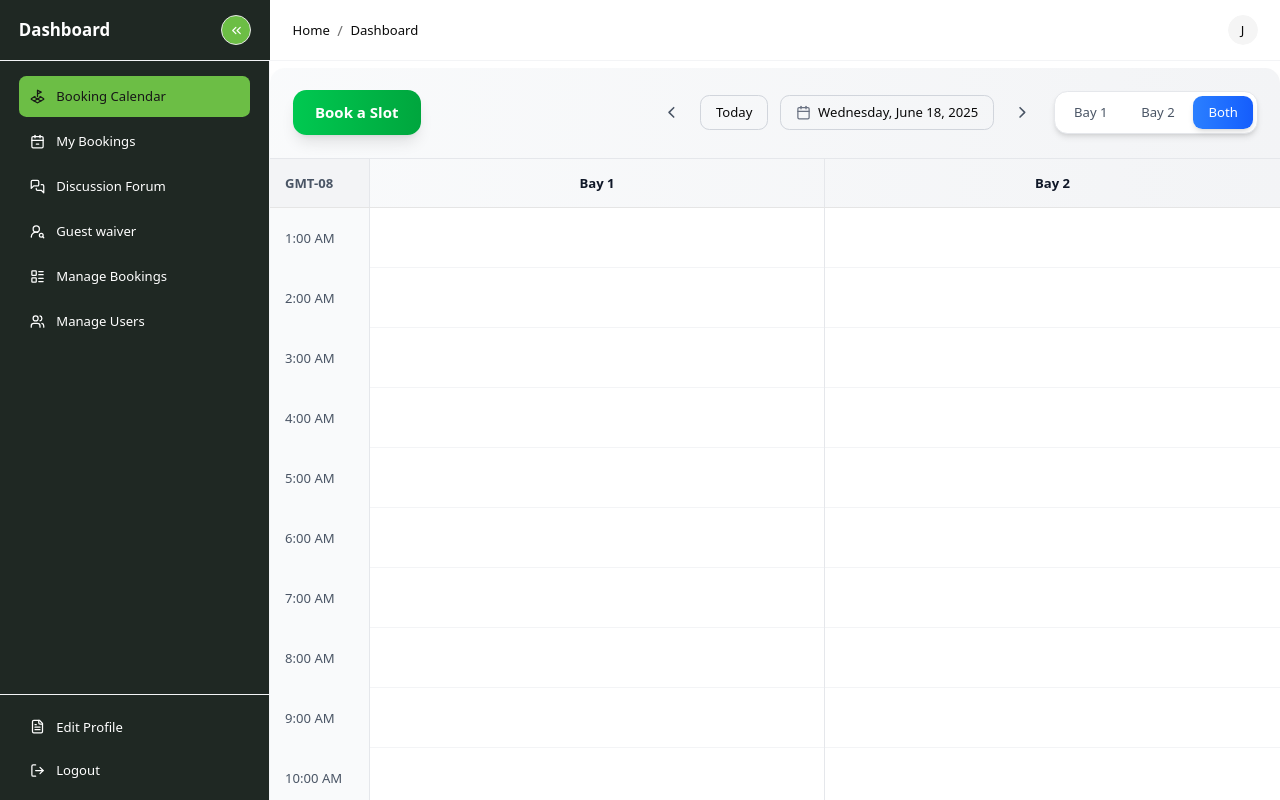
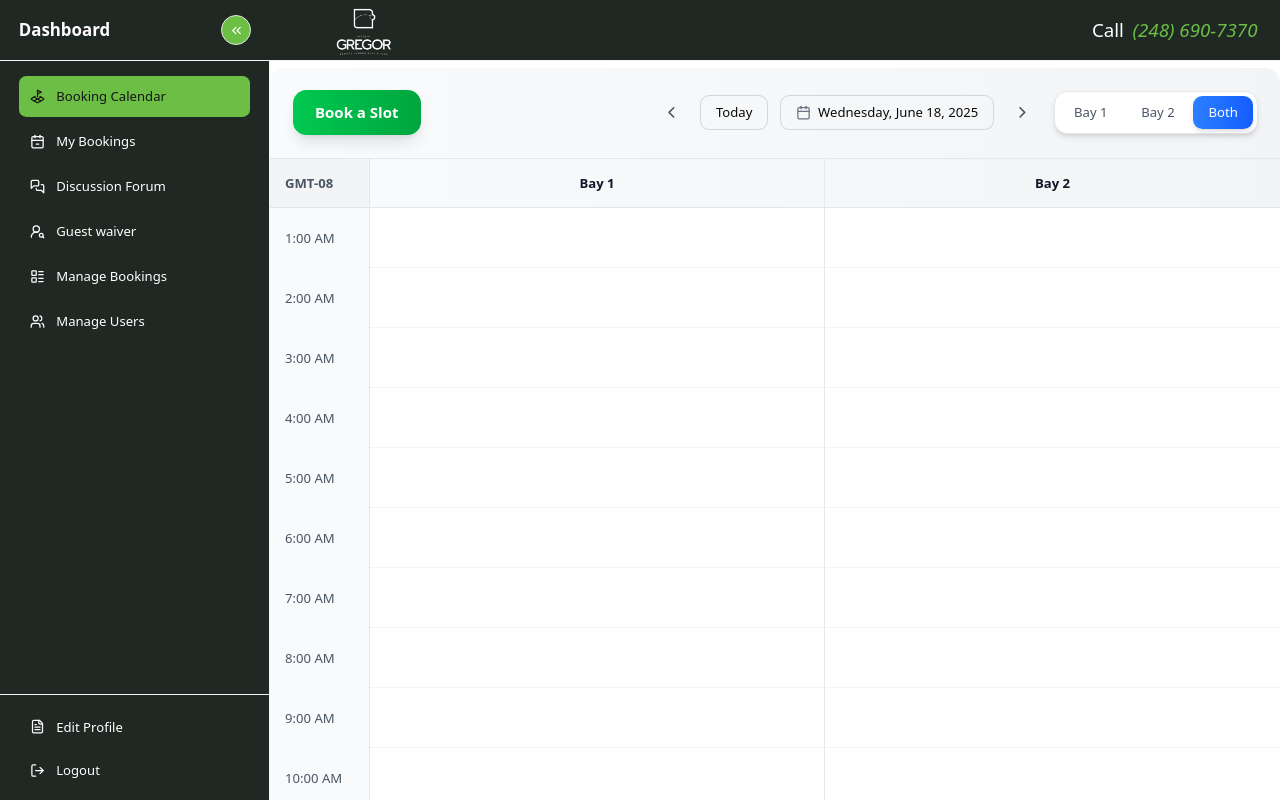
Before and after one commit to smfahim25/golf-management, a Next.js app: page /dashboard in a window 1280 px wide. Built offline with nearby package versions, Linux system fonts and the light colour scheme.

Commit message:
style: standardize quotes and improve formatting in TopNav component

```diff
--- a/src/app/(dashboard-layout)/dashboard/components/top-nav.jsx
+++ b/src/app/(dashboard-layout)/dashboard/components/top-nav.jsx
@@ -1,8 +1,8 @@
-"use client";
+'use client';
 // import { ThemeToggle } from "./theme-toggle"
 // import { Notifications } from "./notifications"
-import Link from "next/link";
-import { usePathname } from "next/navigation";
+import Link from 'next/link';
+import { usePathname } from 'next/navigation';
 // import { useSettings } from "@/contexts/settings-context"
 import {
   DropdownMenu,
@@ -11,18 +11,20 @@ import {
   DropdownMenuLabel,
   DropdownMenuSeparator,
   DropdownMenuTrigger,
-} from "@/components/ui/dropdown-menu";
-import { Avatar, AvatarFallback, AvatarImage } from "@/components/ui/avatar";
-import { Button } from "@/components/ui/button";
-import React from "react";
-import { LogOut, Settings, UserRound } from "lucide-react";
+} from '@/components/ui/dropdown-menu';
+import { Avatar, AvatarFallback, AvatarImage } from '@/components/ui/avatar';
+import { Button } from '@/components/ui/button';
+import React from 'react';
+import { LogOut, Settings, UserRound } from 'lucide-react';
 // import { useDispatch, useSelector } from 'react-redux';
 // import { logout } from '@/store/slices/authSlice';
 // import useAdmin from '@/hooks/useAdmin';
+import logo from '@/assets/full_logo_white.webp';
+import Image from 'next/image';
 
 export function TopNav() {
   const pathname = usePathname();
-  const pathSegments = pathname.split("/").filter(Boolean);
+  const pathSegments = pathname.split('/').filter(Boolean);
 
   // const user = useSelector((state) => state?.auth?.user);
   // const dispatch = useDispatch();
@@ -32,18 +34,18 @@ export function TopNav() {
   // };
 
   const user = {
-    name: "John Doe",
-    username: "johndoe",
-    email: "john@gmail.com",
+    name: 'John Doe',
+    username: 'johndoe',
+    email: 'john@gmail.com',
   };
   // const { isAdmin, isAdminLoading } = useAdmin();
   const isAdmin = false;
   const isAdminLoading = false;
   return (
-    <header className="sticky top-0 z-40 border-b border-gray-100 custom-shadow bg-background">
-      <div className="mx-auto max-w-[1440px] px-6 flex h-16 items-center w-full justify-between">
-        <div className="hidden md:block">
-          <nav className="flex items-center space-x-2">
+    <header className='sticky top-0 z-40 border-b border-gray-100 custom-shadow bg-primary-dark text-white w-full'>
+      <div className='mx-auto px-6 flex h-16 items-center w-[100vw] justify-between'>
+        <div className='pl-10'>
+          {/* <nav className="flex items-center space-x-2">
             <Link
               rel="nofollow"
               href="/"
@@ -68,14 +70,24 @@ export function TopNav() {
                   </Link>
                 </React.Fragment>
               ))}
-          </nav>
+          </nav> */}
+          <Link
+            href='/'
+            className='flex items-center gap-2'
+          >
+            <Image
+              src={logo}
+              alt='Logo'
+              className='h-16 w-auto'
+            />
+          </Link>
         </div>
-        <div className="flex flex-1 justify-end items-center gap-4">
+        <div className='flex flex-1 w-full justify-end items-center gap-4'>
           {/* <Notifications /> */}
           {/* <ThemeToggle /> */}
-          <DropdownMenu>
+          {/* <DropdownMenu>
             <DropdownMenuTrigger asChild>
-              <Button variant="ghost" className="relative h-8 w-8 rounded-full">
+              <Button variant="ghost" className="relative h-8 w-8 rounded-full cursor-pointer">
                 <Avatar className="h-8 w-8">
                   <AvatarImage
                     className="object-cover object-center"
@@ -132,7 +144,11 @@ export function TopNav() {
                 </button>
               </DropdownMenuItem>
             </DropdownMenuContent>
-          </DropdownMenu>
+          </DropdownMenu> */}
+          <p className='text-xl'>
+            Call{' '}
+            <span className='text-primary ml-1 italic'>(248) 690-7370</span>
+          </p>
         </div>
       </div>
     </header>
```
